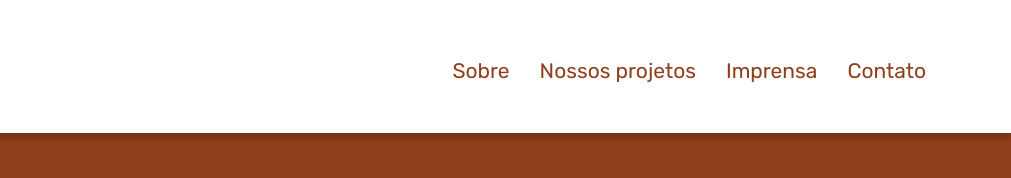
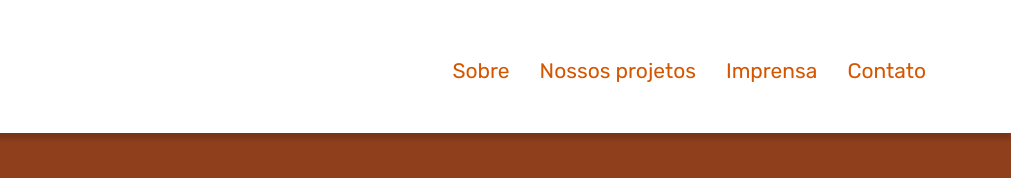
Before and after one commit to vitorregisrr/criabizventures, a website: page pages/criabiz-agritech.html in a window 1280 px wide. Shown: the top 178 px of the page, 269-1280 px from the left. Drawn offline with Linux system fonts and the light colour scheme.

Commit message:
Misc improves

```diff
--- a/pages/criabiz-agritech.html
+++ b/pages/criabiz-agritech.html
@@ -87,16 +87,16 @@
                     <nav class="main-nav">
                         <ul>
                             <li class="wow fadeInRight" data-wow-delay="0.3s">
-                                <a class="c-agr-p" href="#">Sobre</a>
+                                <a class="c-agr-ter" href="#">Sobre</a>
                             </li>
                             <li class="wow fadeInRight" data-wow-delay="0.2s">
-                                <a class="c-agr-p" href="#">Nossos projetos</a>
+                                <a class="c-agr-ter" href="#">Nossos projetos</a>
                             </li>
                             <li class="wow fadeInRight" data-wow-delay="0.2s">
-                                <a class="c-agr-p" href="#">Imprensa</a>
+                                <a class="c-agr-ter" href="#">Imprensa</a>
                             </li>
                             <li class="wow fadeInRight" data-wow-delay="0.2s">
-                                <a class="c-agr-p" href="#">Contato</a>
+                                <a class="c-agr-ter" href="#">Contato</a>
                             </li>
                         </ul>
                     </nav>
```
